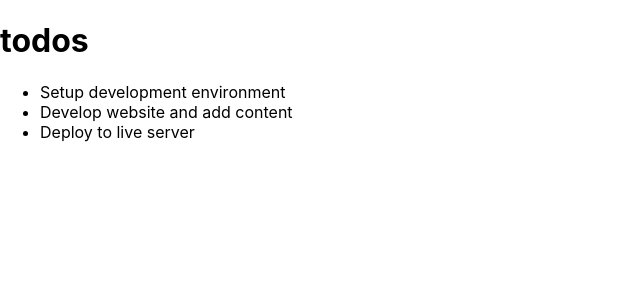
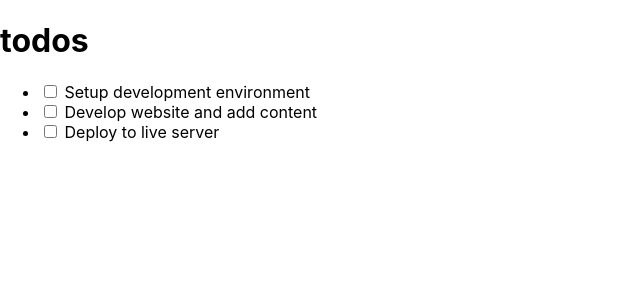
Before and after one commit to Amedzro-Elikplim/react-todoApp, a React (Create React App) app: page / in a window 1280 px wide. Shown: the top 300 px of the page, without its empty margins (0-640 px from the left). Built offline with nearby package versions, Linux system fonts and the light colour scheme; the HTML template or start-up script is replaced by a standard one.

Commit message:
Add checkbox to todo item

```diff
--- a/src/components/TodoItem.js
+++ b/src/components/TodoItem.js
@@ -2,7 +2,7 @@ import React from 'react'
 
 const TodoItem = (props) => {
         return (
-            <li>{props.todo.title}</li>
+            <li> <input type="checkbox" /> {props.todo.title}</li>
         )
 }
 
```
